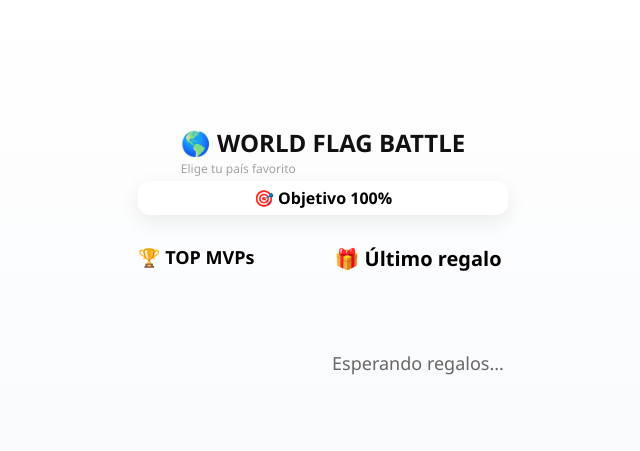
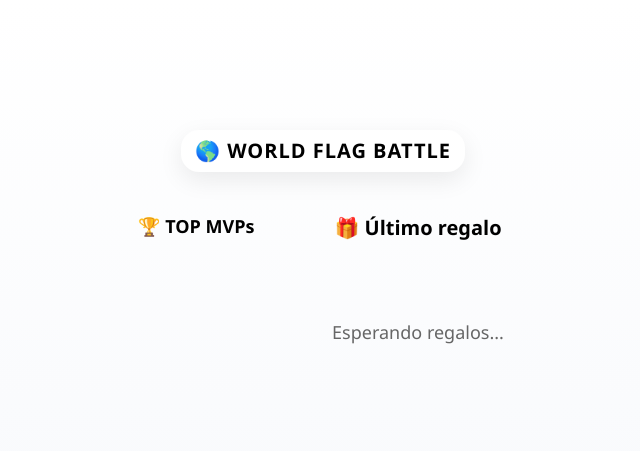
Before and after one commit to jhbermeop10/TikTokFlagGame, a website: page overlay/tiktok.html in a window 1280 px wide. Shown: the top 451 px of the page, without its empty margins (317-957 px from the left). Drawn offline with nearby package versions, Linux system fonts and the light colour scheme; no server answers.

Commit message:
refactor: prueba de miercoles 6 de agosto arreglando el titulo

```diff
--- a/overlay/css/tiktok.css
+++ b/overlay/css/tiktok.css
@@ -54,19 +54,37 @@
 
     gap:3px;
 
+    margin-bottom:12px;
+
+}
+
+#titleCard{
+
+    background:#ffffff;
+
+    border-radius:18px;
+
+    padding:10px 14px;
+
+    text-align:center;
+
+    box-shadow:0 8px 25px rgba(0,0,0,.08);
+
 }
 
 #gameTitle{
 
-    font-size:24px;
+    margin:0;
 
-    font-weight:800;
+    font-size:20px;
+
+    font-weight:700;
+
+    letter-spacing:1px;
+
+    text-transform:uppercase;
 
     line-height:1.1;
-
-    text-align:center;
-
-    color:#111;
 
 }
 
@@ -77,27 +95,6 @@
     opacity:.6;
 
     color:#666;
-
-}
-
-#goalCard{
-
-    width:100%;
-
-    padding:6px;
-
-    text-align:center;
-
-    border-radius:12px;
-
-    background:white;
-
-    font-size:16px;
-
-    font-weight:bold;
-
-    box-shadow:
-    0 6px 20px rgba(0,0,0,.08);
 
 }
 
@@ -274,8 +271,8 @@ body{
 
 .giftIcon{
 
-    width:24px;
-    height:24px;
+    width:40px;
+    height:40px;
 
     object-fit:contain;
     flex-shrink:0;
--- a/overlay/tiktok.html
+++ b/overlay/tiktok.html
@@ -22,29 +22,14 @@
 
     <header id="header">
 
-        <div id="titleArea">
+    <div id="titleCard">
 
-            <h1 id="gameTitle">
-                🌎 WORLD FLAG BATTLE
-            </h1>
+        <h1 id="gameTitle">
+            🌎 WORLD FLAG BATTLE
+        </h1>
+    </div>
 
-            <span id="gameSubtitle">
-                Elige tu país favorito
-            </span>
-
-        </div>
-
-        <div id="goalCard">
-
-            <span>🎯 Objetivo</span>
-
-            <strong id="goalValue">
-                100%
-            </strong>
-
-        </div>
-
-    </header>
+</header>
 
 <main id="mainLayout">
 
```
